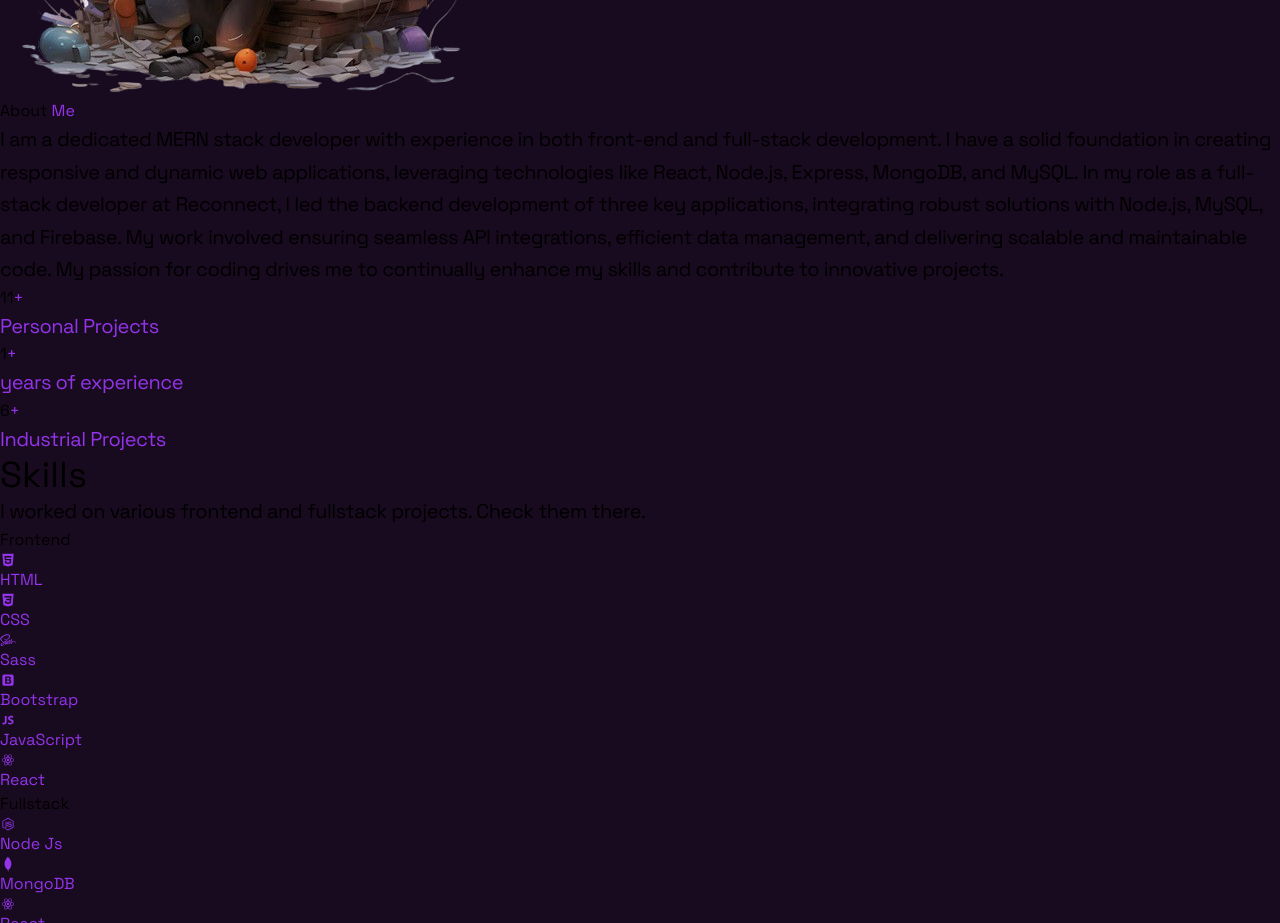
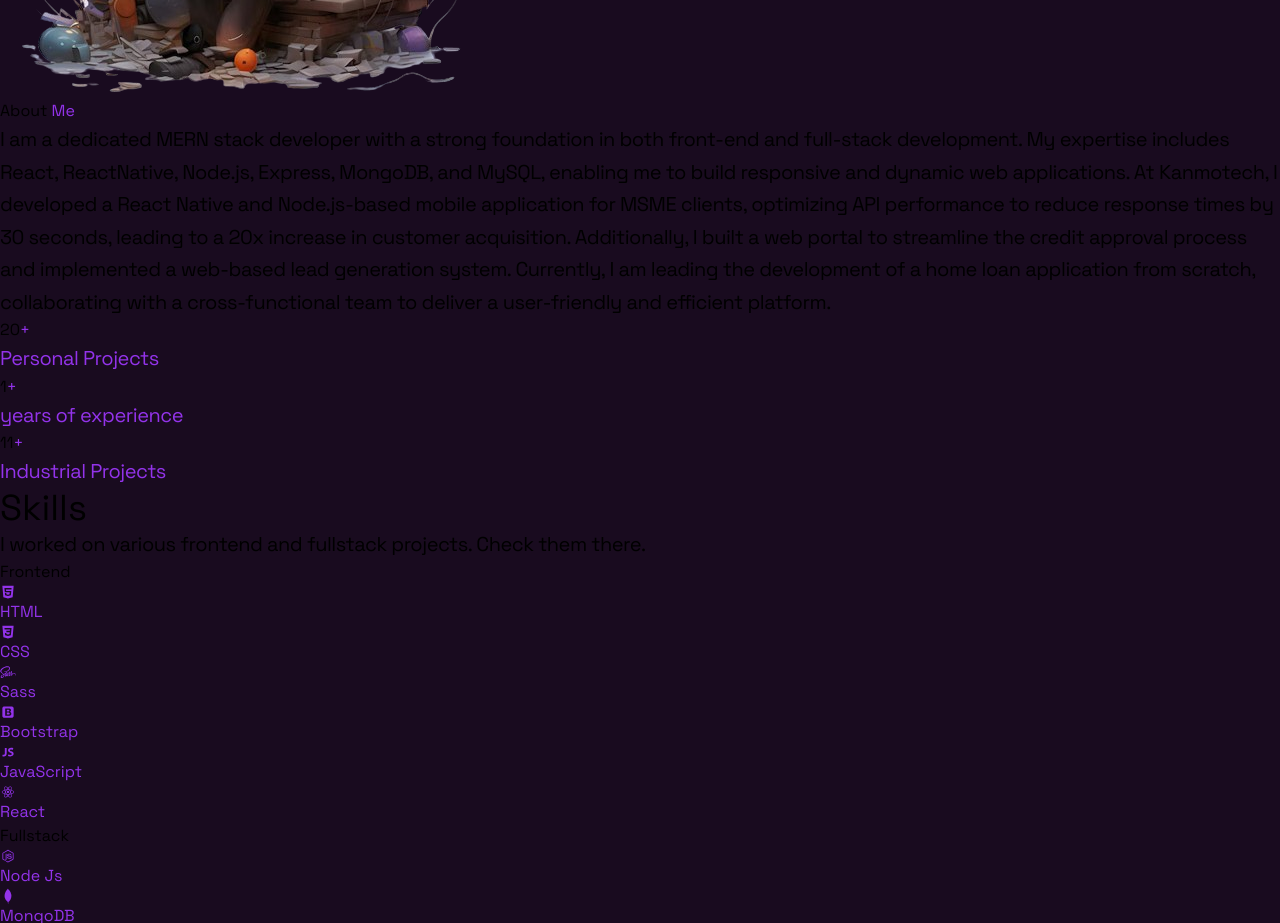
Before and after one commit to kaushalsingh0602/kaushal-portfolio, a React (Vite) app: page / in a window 1280 px wide. Shown: the part 1500-2423 px from the top of the page. Built offline with nearby package versions, Linux system fonts and the light colour scheme.

Commit message:
Update About.jsx
updating about latest job

```diff
--- a/src/components/About.jsx
+++ b/src/components/About.jsx
@@ -20,28 +20,31 @@ const  About=()=> {
                 <div className="text-gray-300 my-3">
                     <h3 className="text-4xl font-semibold mb-5">About <span>Me</span></h3>
                     <p className=" leading-7 w-11/12 mx-auto">
-                    I am a dedicated MERN stack developer with experience in both front-end and full-stack development. I have a solid foundation in creating responsive and dynamic web applications, leveraging technologies like React, Node.js, Express, MongoDB, and MySQL.
-                        In my role as a full-stack developer at Reconnect, I led the backend development of three key applications, integrating robust solutions with Node.js, MySQL, and Firebase. My work involved ensuring seamless API integrations, efficient data management, and delivering scalable and maintainable code. My passion for coding drives me to continually enhance my skills and contribute to innovative projects.
+                    I am a dedicated MERN stack developer with a strong foundation in both front-end and full-stack development. My expertise includes React, ReactNative, Node.js, Express, MongoDB, and MySQL, enabling me to build responsive and dynamic web applications. At Kanmotech, I developed a React Native and Node.js-based mobile application for MSME clients, optimizing API performance to reduce response times by 30 seconds, leading to a 20x increase in customer acquisition. Additionally, I built a web portal to streamline the credit approval process and implemented a web-based lead generation system. Currently, I am leading the development of a home loan application from scratch, collaborating with a cross-functional team to deliver a user-friendly and efficient platform.
+
+{/* As a freelance full-stack developer at M/s Alt-Pi Fintech Pvt. Ltd., I led the end-to-end development of the Nimbooo platform—a comprehensive financial management system built from scratch. This involved designing secure payment integrations, developing efficient APIs, and creating an intuitive user interface. I also developed the Reward Bale website, a rewards-based platform emphasizing seamless user interaction and scalable backend architecture. */}
+
+{/* At Reconnect Info Serve Private Limited, I contributed to the development and optimization of key applications, including Fliker, Fliker Delivery Partner, and Fliker Restaurant. My role focused on backend development using Node.js, Express.js, and MySQL, ensuring seamless API integrations and implementing secure payment solutions. I also contributed to the frontend of the Fliker Restaurant Web App using React. */}
                     </p>
                 </div>
 
                 <div className="flex mt-10 items-center gap-7">
-                    <div className="bg-gray-800/40 p-4 rounded-lg">
-                        <h3 className="md:text-4xl text-2xl font-semibold text-white">11
+                    <div className="bg-gray-800/40 md:p-4 p-2 rounded-lg">
+                        <h3 className="md:text-4xl text-2xl font-semibold text-white">20
                             <span>+</span>
                         </h3>
                         <p className="text-xs md:text-base"><span>Personal Projects</span></p>
                     </div>
 
-                    <div className="bg-gray-800/40 p-5 rounded-lg">
+                    <div className="bg-gray-800/40 md:p-4 p-2  rounded-lg">
                         <h3 className="md:text-4xl text-2xl font-semibold text-white">1
                             <span>+</span>
                         </h3>
                         <p className="text-xs md:text-base"><span>years of experience</span></p>
                     </div>
 
-                    <div className="bg-gray-800/40 p-5 rounded-lg">
-                        <h3 className="md:text-4xl text-2xl font-semibold text-white justify-center ">6
+                    <div className="bg-gray-800/40 md:p-4 p-2  rounded-lg">
+                        <h3 className="md:text-4xl text-2xl font-semibold text-white justify-center ">11
                             <span>+</span>
                         </h3>
                         <p className="text-xs md:text-base"><span>Industrial Projects </span></p>
```
